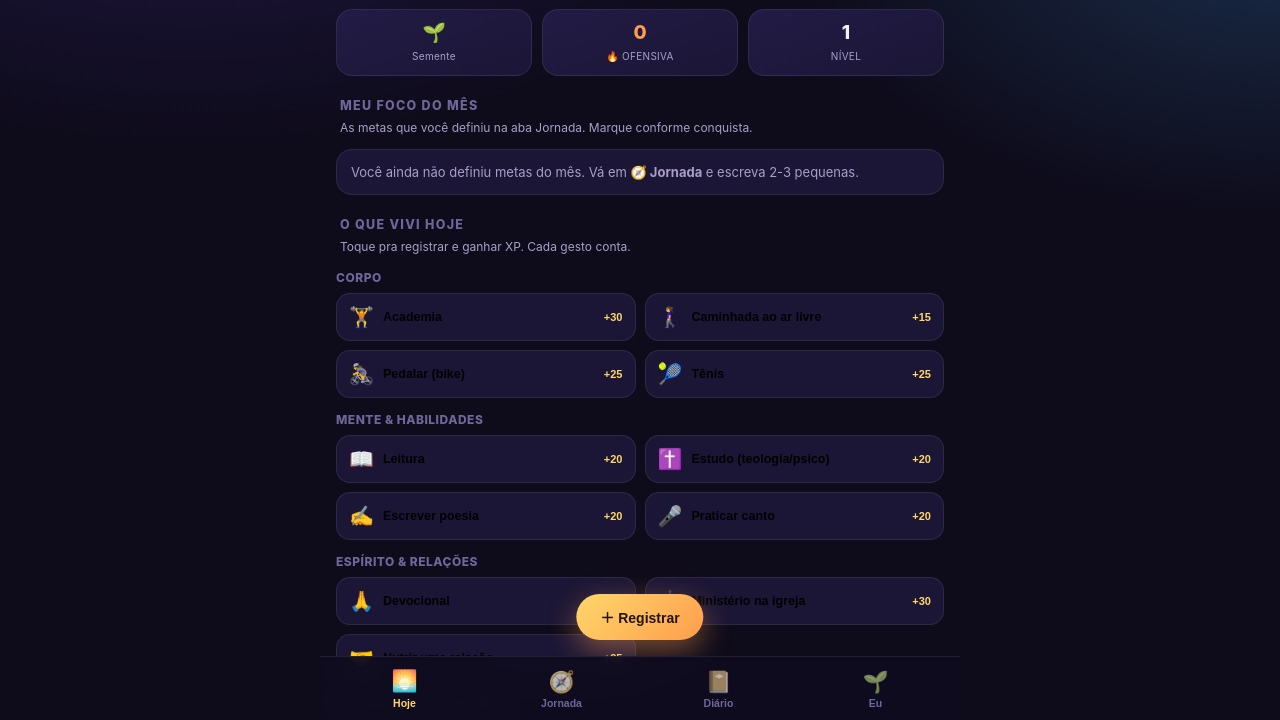
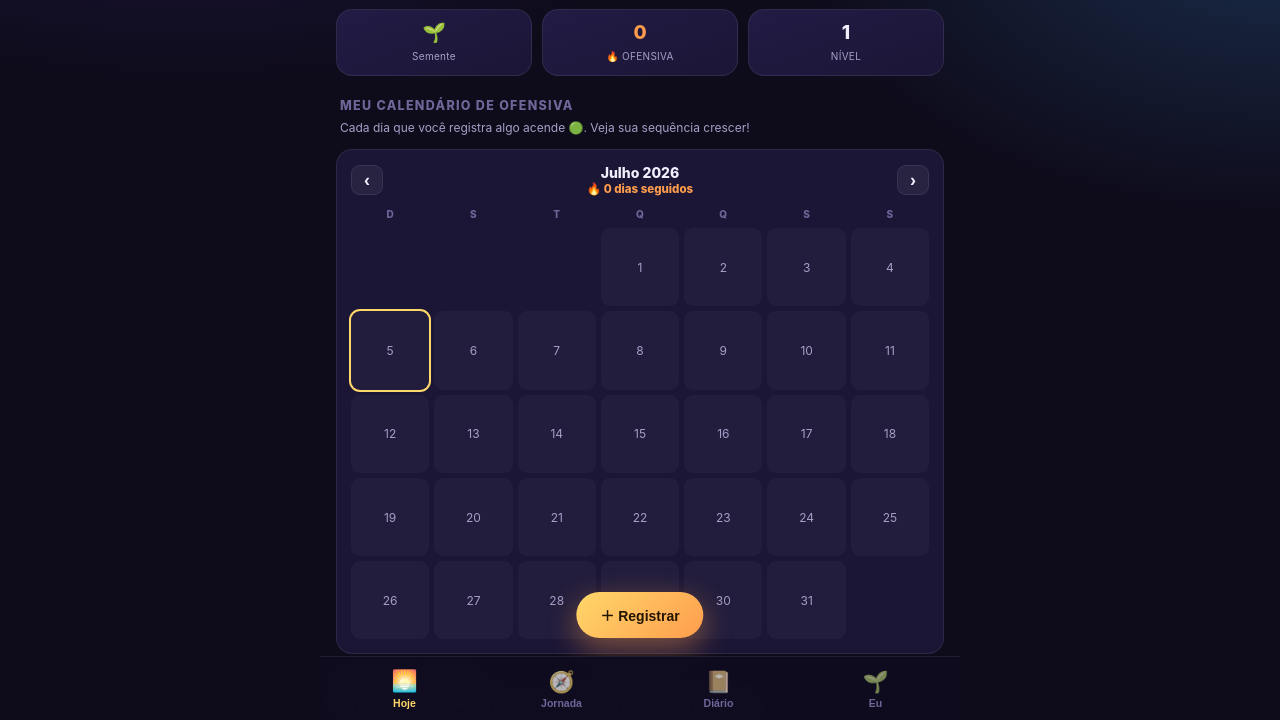
Before and after one commit to marinasdearaujo/minha-jornada, a plain HTML site: page index.html in a window 1280 px wide. Shown: the part 78-798 px from the top of the page. Drawn offline with Linux system fonts and the light colour scheme.

Commit message:
Calendario de ofensiva (estilo Apple Watch) na aba Hoje + corrige botao Registrar cortado pela barra de abas

```diff
--- a/index.html
+++ b/index.html
@@ -64,6 +64,17 @@
   .casc .lbl b{font-size:11px;font-weight:800;letter-spacing:.5px;text-transform:uppercase;color:var(--gold)}
   .casc.c-m .lbl b{color:var(--violet2)} .casc.c-w .lbl b{color:var(--green1)}
   .casc .lbl span{font-size:11px;color:var(--mut2)}
+
+  /* calendar */
+  .cal-head{display:flex;justify-content:space-between;align-items:center;margin-bottom:12px}
+  .cal-nav{background:rgba(255,255,255,.06);border:1px solid var(--line);color:var(--txt);border-radius:9px;width:32px;height:30px;font-size:18px;font-weight:800;cursor:pointer;line-height:1}
+  .cal-grid{display:grid;grid-template-columns:repeat(7,1fr);gap:5px}
+  .cal-wd{text-align:center;font-size:10px;color:var(--mut2);font-weight:800;padding-bottom:2px}
+  .cal-cell{aspect-ratio:1;display:grid;place-items:center;font-size:12px;border-radius:9px;color:var(--mut);background:rgba(255,255,255,.03)}
+  .cal-cell.empty{background:none}
+  .cal-cell.on{background:linear-gradient(135deg,var(--green1),var(--green2));color:#06281f;font-weight:800;box-shadow:0 3px 10px rgba(52,211,153,.25)}
+  .cal-cell.today{box-shadow:0 0 0 2px var(--gold)}
+  .cal-cell.on.today{box-shadow:0 0 0 2px var(--gold),0 3px 10px rgba(52,211,153,.25)}
 
   /* week metas */
   .meta{display:flex;align-items:flex-start;gap:10px;padding:9px 0;border-bottom:1px solid var(--line);font-size:14px}
@@ -151,7 +162,7 @@
   .btnp{background:linear-gradient(135deg,var(--gold),var(--amber));color:#241500;border:none;border-radius:12px;padding:13px 16px;font-weight:800;cursor:pointer;width:100%;font-size:15px;margin-top:6px}
   .addbtn{width:100%;margin-top:8px;background:transparent;border:1.5px dashed var(--line);color:var(--mut);border-radius:14px;padding:12px;font-weight:700;cursor:pointer;font-size:13px}
 
-  .fab{position:fixed;left:50%;transform:translateX(-50%);bottom:82px;z-index:40;
+  .fab{position:fixed;left:50%;transform:translateX(-50%);bottom:calc(84px + env(safe-area-inset-bottom));z-index:40;
     background:linear-gradient(135deg,var(--gold),var(--amber));color:#241500;border:none;border-radius:30px;
     padding:13px 24px;font-size:14px;font-weight:800;box-shadow:0 10px 30px rgba(255,157,77,.45);cursor:pointer}
   .fab:active{transform:translateX(-50%) scale(.96)}
@@ -182,6 +193,23 @@
 
   <!-- ============ HOJE ============ -->
   <section class="page on" id="p-hoje">
+    <h2 class="sec">Meu calendário de ofensiva</h2>
+    <div class="hint">Cada dia que você registra algo acende 🟢. Veja sua sequência crescer!</div>
+    <div class="card">
+      <div class="cal-head">
+        <button class="cal-nav" onclick="calShift(-1)">‹</button>
+        <div style="text-align:center">
+          <div id="calMonth" style="font-weight:800;font-size:14px"></div>
+          <div style="font-size:11.5px;color:var(--amber);font-weight:800;margin-top:1px">🔥 <span id="calStreak">0</span> dias seguidos</div>
+        </div>
+        <button class="cal-nav" onclick="calShift(1)">›</button>
+      </div>
+      <div class="cal-grid" style="margin-bottom:6px">
+        <div class="cal-wd">D</div><div class="cal-wd">S</div><div class="cal-wd">T</div><div class="cal-wd">Q</div><div class="cal-wd">Q</div><div class="cal-wd">S</div><div class="cal-wd">S</div>
+      </div>
+      <div class="cal-grid" id="calGrid"></div>
+    </div>
+
     <h2 class="sec">Meu foco do mês</h2>
     <div class="hint">As metas que você definiu na aba Jornada. Marque conforme conquista.</div>
     <div id="weekFocus"></div>
@@ -483,10 +511,33 @@ function renderHeader(){
   const h=new Date().getHours();
   document.getElementById('greet').textContent=h<12?'Bom dia, guerreira':h<18?'Boa tarde, Marina':'Boa noite — orgulho da sua caminhada';
   document.getElementById('verse').textContent=VERSES[new Date().getDay()%VERSES.length];
+  renderCalendar();
 }
 
 // ---------- HOJE ----------
 function renderHoje(){ renderHeader(); renderWeekFocus(); renderQuickActs(); renderHabits(); renderLog(); }
+let calOffset=0;
+function calShift(d){ calOffset+=d; renderCalendar(); }
+function renderCalendar(){
+  const G=document.getElementById('calGrid'); if(!G)return;
+  const base=new Date(); base.setDate(1); base.setMonth(base.getMonth()+calOffset);
+  const year=base.getFullYear(), month=base.getMonth();
+  document.getElementById('calMonth').textContent=monthName2(month)+' '+year;
+  document.getElementById('calStreak').textContent=streak();
+  const active=new Set(S.log.map(l=>l.day));
+  const firstWd=new Date(year,month,1).getDay();
+  const totalDays=new Date(year,month+1,0).getDate();
+  const today=dayStr();
+  let html='';
+  for(let i=0;i<firstWd;i++) html+='<div class="cal-cell empty"></div>';
+  for(let d=1;d<=totalDays;d++){
+    const key=year+'-'+(month+1)+'-'+d;
+    const on=active.has(key), isToday=key===today;
+    html+=`<div class="cal-cell${on?' on':''}${isToday?' today':''}">${d}</div>`;
+  }
+  G.innerHTML=html;
+}
+function monthName2(m){ return ['Janeiro','Fevereiro','Março','Abril','Maio','Junho','Julho','Agosto','Setembro','Outubro','Novembro','Dezembro'][m]; }
 function renderWeekFocus(){
   const C=document.getElementById('weekFocus'); C.innerHTML='';
   if(!S.week.length){ C.innerHTML='<div class="card" style="color:var(--mut);font-size:13px">Você ainda não definiu metas do mês. Vá em <b>🧭 Jornada</b> e escreva 2-3 pequenas.</div>'; return; }
```
